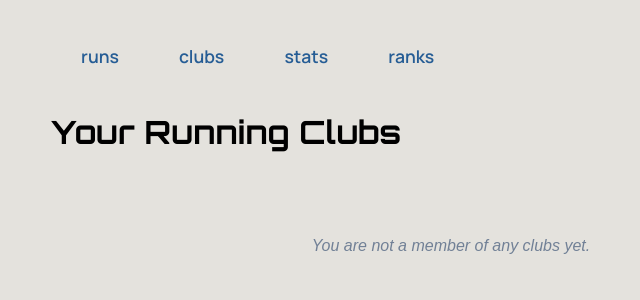
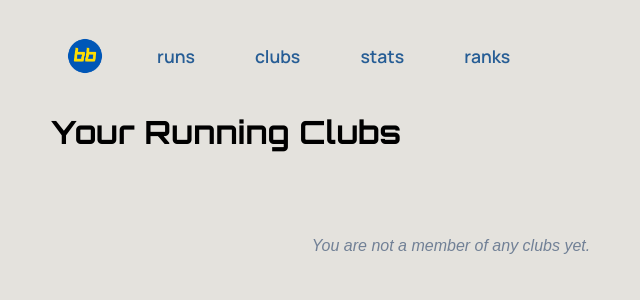
Before and after one commit to skvortsovden/strava-board, a Flask app: template templates/my-clubs.html in a window 1280 px wide. Shown: the top 300 px of the page, without its empty margins (189-829 px from the left). Run offline with Flask 3, Linux system fonts and the light colour scheme; the template is opened without the code that fills it, so the values that code supplies are empty; some libraries are stand-ins or nearby versions.

Commit message:
Rename project from "strava-board" to "bih-board" and update related configurations; add navbar logo.

```diff
--- a/docker-compose.yml
+++ b/docker-compose.yml
@@ -5,7 +5,7 @@ services:
     image: docker.io/library/postgres:15
     restart: always
     environment:
-      POSTGRES_DB: strava_board
+      POSTGRES_DB: bih_board
       POSTGRES_USER: strava
       POSTGRES_PASSWORD: strava_pass
     ports:
@@ -13,7 +13,7 @@ services:
     volumes:
       - pgdata:/var/lib/postgresql/data
   web:
-    image: ghcr.io/skvortsovden/strava-board:latest
+    image: ghcr.io/skvortsovden/bih-board:latest
     pull_policy: always
     restart: always
     environment:
--- a/render.yaml
+++ b/render.yaml
@@ -1,6 +1,6 @@
 services:
   - type: web
-    name: strava-board
+    name: bih-board
     env: python
     buildCommand: pip install -r requirements.txt
     startCommand: gunicorn app:app
--- a/static/style.css
+++ b/static/style.css
@@ -255,6 +255,27 @@ blockquote {
 }
 .main-navbar a:hover {
     background: #f6f6f6;
+}
+
+/* Navbar logo/icon styles */
+.navbar-icon {
+    margin-right: 0.5rem;
+}
+
+.navbar-logo {
+    height: 36px;
+    width: auto;
+    display: block;
+}
+
+.navbar-icon a {
+    padding: 0;
+    height: auto;
+    max-height: none;
+}
+
+.navbar-icon a:hover {
+    background: transparent;
 }
 
 .center-container {
--- a/templates/navbar.html
+++ b/templates/navbar.html
@@ -1,5 +1,10 @@
 <nav class="main-navbar">
     <ul>
+        <li class="navbar-icon">
+            <a href="{{ url_for('index') }}">
+                <img src="{{ url_for('static', filename='bih-board.png') }}" alt="BIH Board" class="navbar-logo">
+            </a>
+        </li>
         <li><a href="{{ url_for('index') }}">runs</a></li>
         <li><a href="{{ url_for('clubs') }}">clubs</a></li>
         <li><a href="{{ url_for('stats') }}">stats</a></li>
```
Also changed, not shown: readme.md, static/bih-board.png (added).
